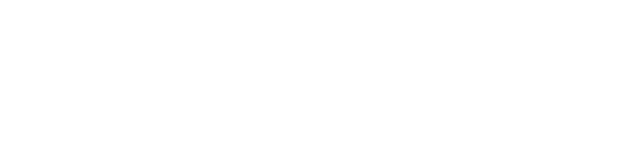
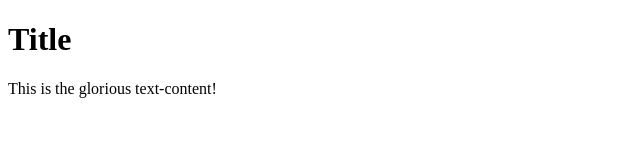
Before and after one commit to HamadAlsayed/dom-manipulation, a plain HTML site: page index.html in a window 1280 px wide. Shown: the whole page, without its empty margins (0-640 px from the left). Drawn offline with Linux system fonts and the light colour scheme.

Commit message:
Add glorious text with JS MAGIC

```diff
--- a/index.html
+++ b/index.html
@@ -4,10 +4,15 @@
         <meta charset="UTF-8">
         <meta name="viewport" content="width=device-width, initial-scale=1.0">
         <title>Document</title>
-
+        <script src="./js-file.js" defer></script>
     </head>
 
     <body>
+        <h1>Title</h1>
+        <div id="container">
+            <div class="content">
 
+            </div>
+        </div>
     </body>
 </html>
--- a/js-file.js
+++ b/js-file.js
@@ -0,0 +1,11 @@
+// Create a new variable and select the #container div
+const container = document.querySelector('#container');
+
+// Create an element of tag div
+const content = document.createElement('div');
+// Add 'content' to the class list
+content.classList.add('content')
+// Give 'content' text
+content.textContent = 'This is the glorious text-content!';
+
+container.appendChild(content);
```
